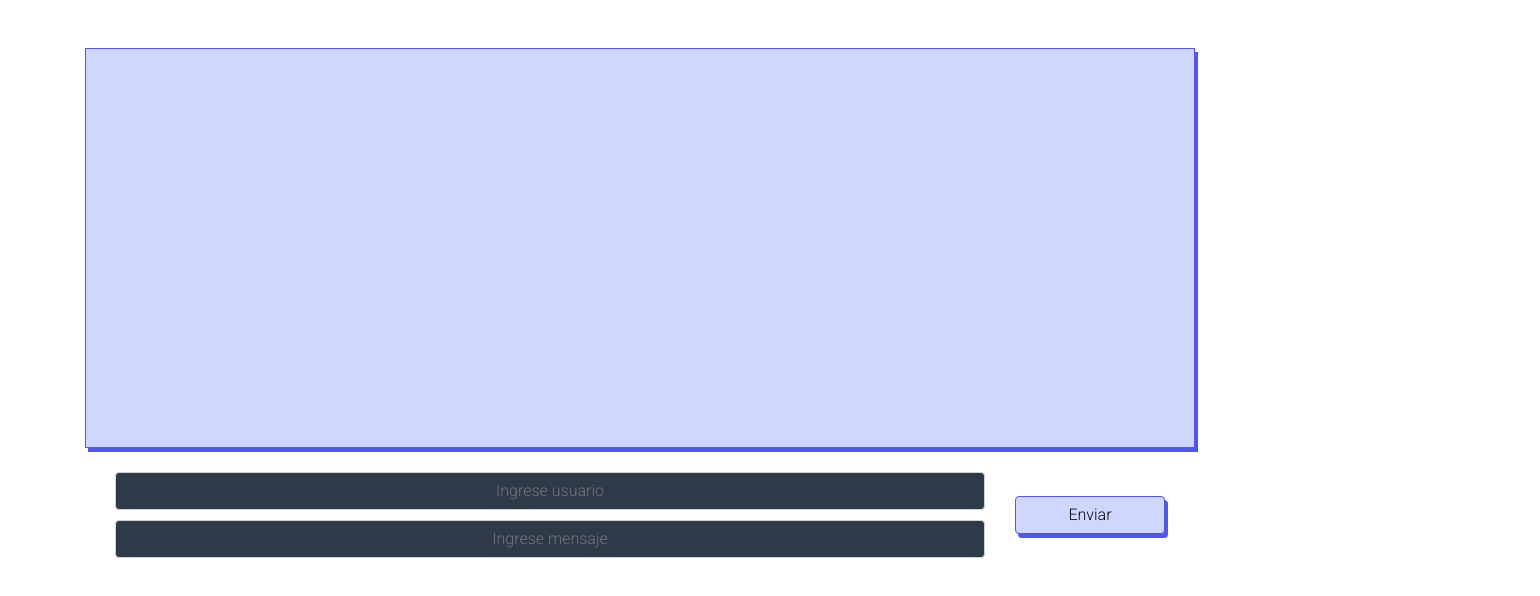
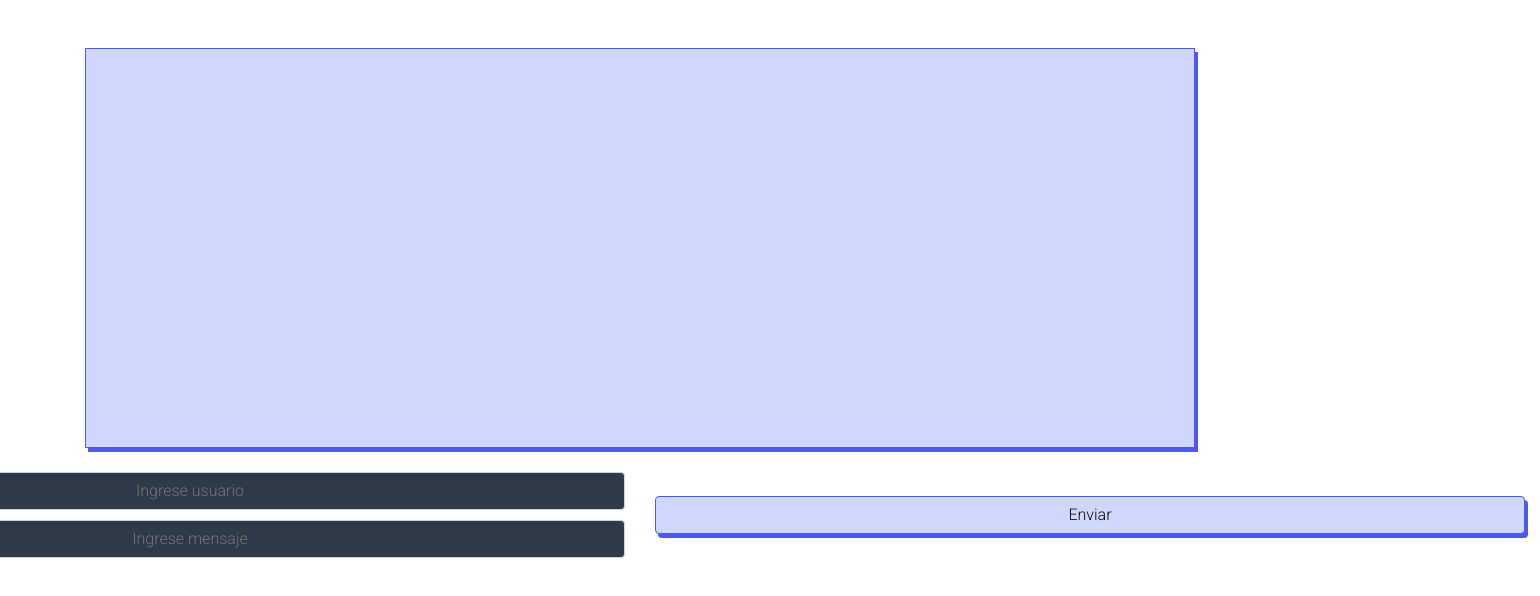
Before and after one commit to SantiagoBobrik/realtime-chat, a website: page public/index.html in a window 1280 px wide. Shown: the whole page, 1540 px wide, since content can reach past the window. Drawn offline with nearby package versions, Linux system fonts and the light colour scheme; no server answers.

Commit message:
make it better

```diff
--- a/public/index.html
+++ b/public/index.html
@@ -31,7 +31,7 @@
                         <input placeholder="Ingrese usuario" class="user-input input-group-text" type="text">
                         <input placeholder="Ingrese mensaje" class="msg-input input-group-text" type="text">
                     </div>
-                    <div class="col-2 text-center">
+                    <div class="col-10 text-center">
                         <button class=" btn  send">Enviar</button>
                     </div>
                 </div>
```
